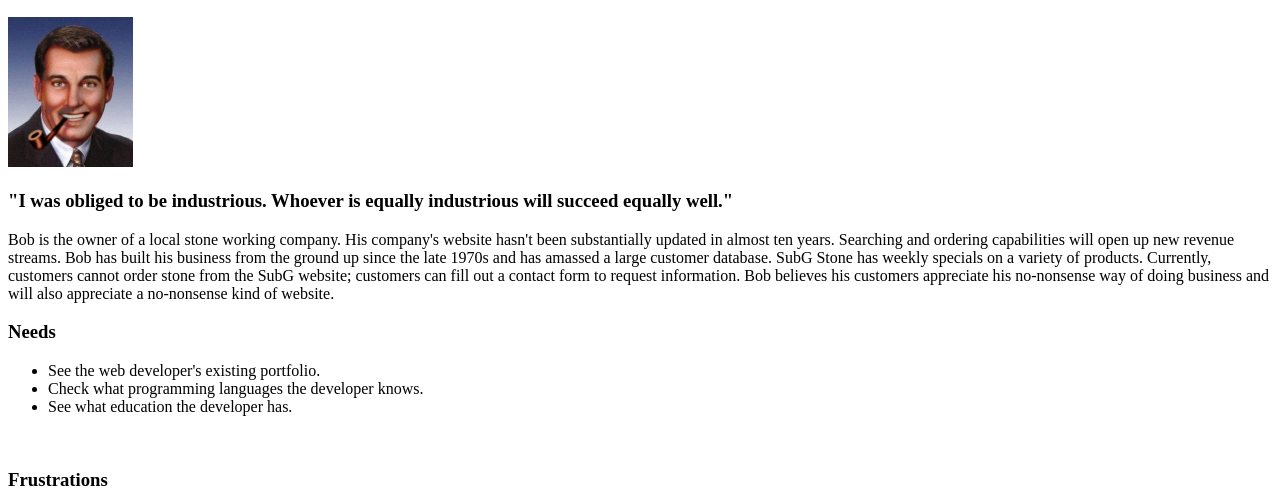
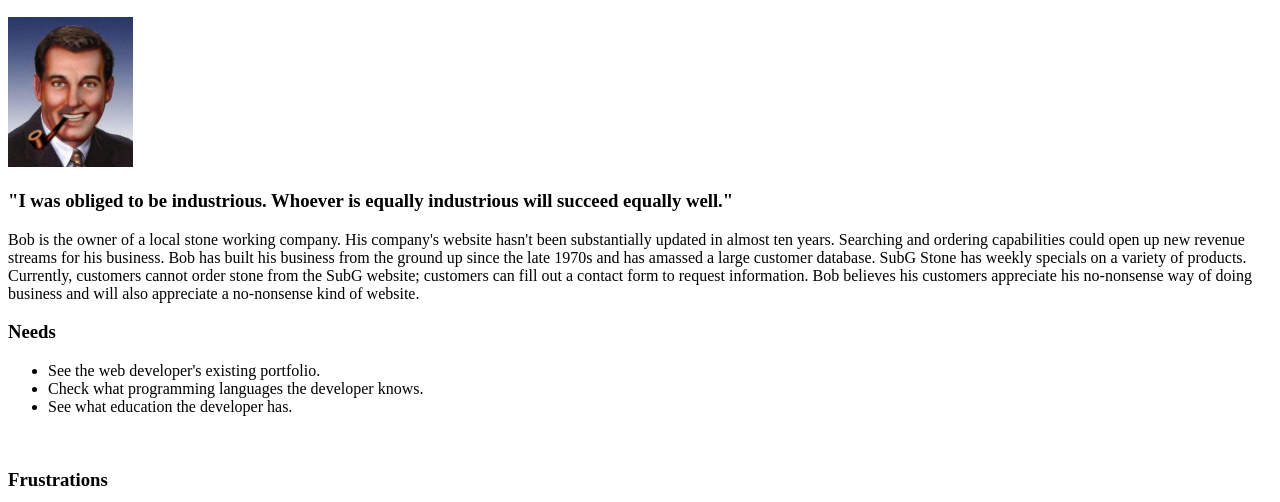
Before and after one commit to elainethomas/el41net, a PHP site: page /milestone-1.php in a window 1280 px wide. Shown: the part 408-910 px from the top of the page. Run offline with PHP 8.4, Linux system fonts and the light colour scheme.

Commit message:
adding content to page framework

```diff
--- a/public_html/documentation/milestone-1.php
+++ b/public_html/documentation/milestone-1.php
@@ -26,7 +26,7 @@
 		<img src="BobDobbs-color.png" width="125" height="150"/>
 		<h3>"I was obliged to be industrious. Whoever is equally industrious will succeed equally well."</h3>
 		<p>
-			Bob is the owner of a local stone working company.  His company's website hasn't been substantially updated in almost ten years.  Searching and ordering capabilities will open up new revenue streams.  Bob has built his business from the ground up since the late 1970s and has amassed a large customer database.  SubG Stone has weekly specials on a variety of products.  Currently, customers cannot order stone from the SubG website; customers can fill out a contact form to request information.  Bob believes his customers appreciate his no-nonsense way of doing business and will also appreciate a no-nonsense kind of website.
+			Bob is the owner of a local stone working company.  His company's website hasn't been substantially updated in almost ten years.  Searching and ordering capabilities could open up new revenue streams for his business.  Bob has built his business from the ground up since the late 1970s and has amassed a large customer database.  SubG Stone has weekly specials on a variety of products.  Currently, customers cannot order stone from the SubG website; customers can fill out a contact form to request information.  Bob believes his customers appreciate his no-nonsense way of doing business and will also appreciate a no-nonsense kind of website.
 		</p>
 		<h3>Needs</h3>
 		<ul>
```
